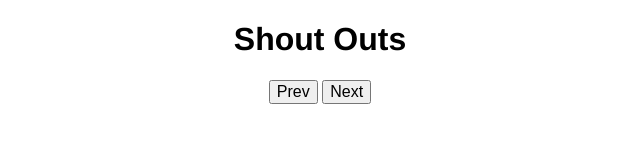
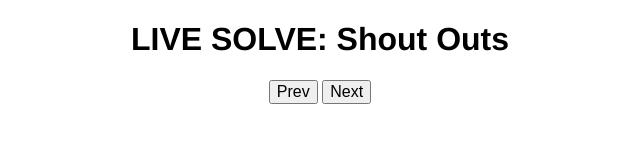
Before and after one commit to BluePawDev/weekend-challenge-01-live-solve, a plain HTML site: page index.html in a window 1280 px wide. Shown: the whole page, without its empty margins (320-960 px from the left). Drawn offline with Linux system fonts and the light colour scheme.

Commit message:
Update <title>, <h1> on index.html

```diff
--- a/index.html
+++ b/index.html
@@ -3,7 +3,7 @@
 
 <head>
   <meta charset="utf-8">
-  <title>Weekend Challenge 1</title>
+  <title>LIVE SOLVE: WC 1</title>
   <link rel="stylesheet" href="css/normalize.css">
   <link rel="stylesheet" href="css/style.css" />
   <script type="text/javascript" src="vendors/jquery-3.2.1.min.js"></script>
@@ -13,7 +13,7 @@
 
 <body>
   <header>
-    <h1>Shout Outs</h1>
+    <h1>LIVE SOLVE: Shout Outs</h1>
   </header>
   <div class="container">
   </div>
--- a/scripts/live-solve.js
+++ b/scripts/live-solve.js
@@ -1,6 +1,3 @@
-console.log('js/jq sourced!');
-console.log(peopleArray);
-
 $(onReady);
 
 function onReady(){
```
